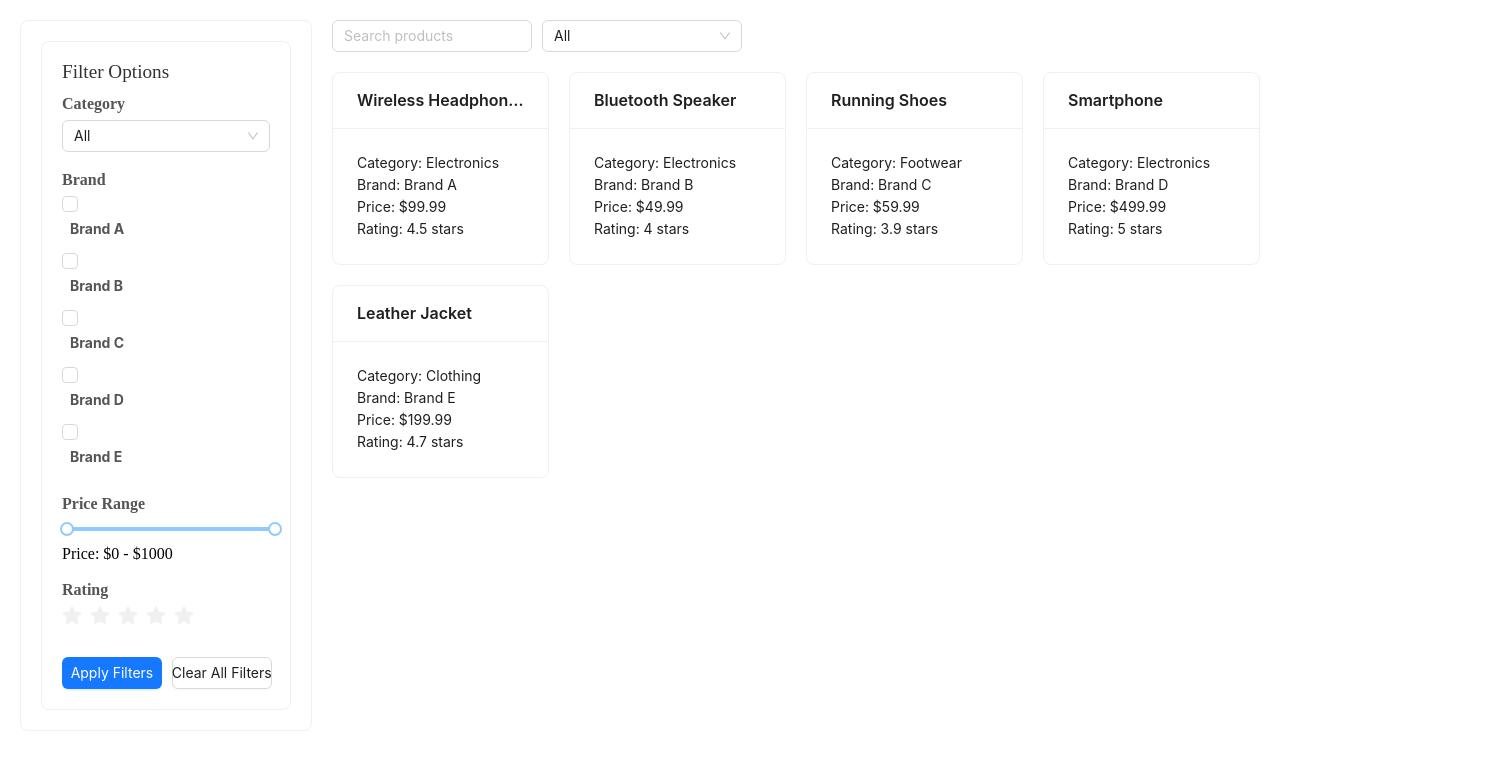
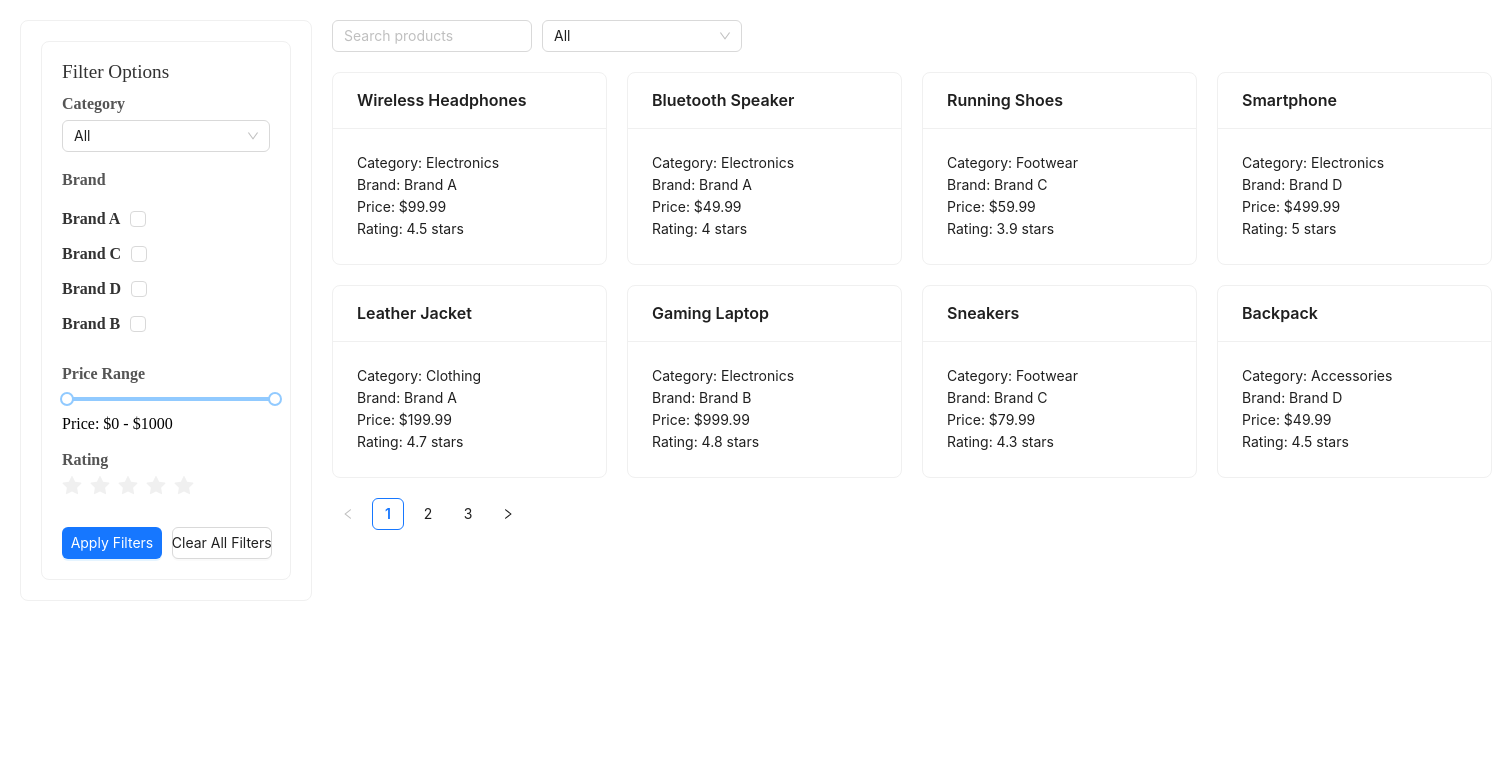
Before and after one commit to EduardManukyan/Build-a-Dynamic-Filtering-System-for-a-Product-Catalog, a React (Create React App) app: page / in a window 1280 px wide. Shown: the top 770 px of the page, 1492 px wide, since content can reach past the window. Built offline with nearby package versions, Linux system fonts and the light colour scheme; data requests are answered from the project's data file.

Commit message:
add constants, create CheckboxWithLabel, FilterControls, ProductCard,ProductGrid components ,add pagination, fix scss

```diff
--- a/db.json
+++ b/db.json
@@ -1,5 +1,6 @@
 {
   "products": [
+
       {
         "id": 1,
         "name": "Wireless Headphones",
@@ -13,7 +14,7 @@
         "id": 2,
         "name": "Bluetooth Speaker",
         "category": "Electronics",
-      "brand": "Brand B",
+        "brand": "Brand A",
         "price": 49.99,
         "rating": 4.0,
         "imageUrl": "https://example.com/images/speaker.jpg"
@@ -40,10 +41,147 @@
         "id": 5,
         "name": "Leather Jacket",
         "category": "Clothing",
-      "brand": "Brand E",
+        "brand": "Brand A",
         "price": 199.99,
         "rating": 4.7,
         "imageUrl": "https://example.com/images/jacket.jpg"
+      },
+      {
+        "id": 6,
+        "name": "Gaming Laptop",
+        "category": "Electronics",
+        "brand": "Brand B",
+        "price": 999.99,
+        "rating": 4.8,
+        "imageUrl": "https://example.com/images/laptop.jpg"
+      },
+      {
+        "id": 7,
+        "name": "Sneakers",
+        "category": "Footwear",
+        "brand": "Brand C",
+        "price": 79.99,
+        "rating": 4.3,
+        "imageUrl": "https://example.com/images/sneakers.jpg"
+      },
+      {
+        "id": 8,
+        "name": "Backpack",
+        "category": "Accessories",
+        "brand": "Brand D",
+        "price": 49.99,
+        "rating": 4.5,
+        "imageUrl": "https://example.com/images/backpack.jpg"
+      },
+      {
+        "id": 9,
+        "name": "Dress Shoes",
+        "category": "Footwear",
+        "brand": "Brand A",
+        "price": 120.00,
+        "rating": 4.4,
+        "imageUrl": "https://example.com/images/dress-shoes.jpg"
+      },
+      {
+        "id": 10,
+        "name": "Scarf",
+        "category": "Accessories",
+        "brand": "Brand B",
+        "price": 19.99,
+        "rating": 4.3,
+        "imageUrl": "https://example.com/images/scarf.jpg"
+      },
+      {
+        "id": 11,
+        "name": "Leather Boots",
+        "category": "Footwear",
+        "brand": "Brand C",
+        "price": 150.00,
+        "rating": 4.6,
+        "imageUrl": "https://example.com/images/leather-boots.jpg"
+      },
+      {
+        "id": 12,
+        "name": "Wireless Earbuds",
+        "category": "Electronics",
+        "brand": "Brand D",
+        "price": 89.99,
+        "rating": 4.6,
+        "imageUrl": "https://example.com/images/earbuds.jpg"
+      },
+      {
+        "id": 13,
+        "name": "Baseball Cap",
+        "category": "Accessories",
+        "brand": "Brand A",
+        "price": 15.99,
+        "rating": 4.2,
+        "imageUrl": "https://example.com/images/cap.jpg"
+      },
+      {
+        "id": 14,
+        "name": "Smartwatch",
+        "category": "Electronics",
+        "brand": "Brand B",
+        "price": 199.99,
+        "rating": 4.7,
+        "imageUrl": "https://example.com/images/smartwatch.jpg"
+      },
+      {
+        "id": 15,
+        "name": "Jeans",
+        "category": "Clothing",
+        "brand": "Brand C",
+        "price": 45.99,
+        "rating": 4.4,
+        "imageUrl": "https://example.com/images/jeans.jpg"
+      },
+      {
+        "id": 16,
+        "name": "Sunglasses",
+        "category": "Accessories",
+        "brand": "Brand D",
+        "price": 75.00,
+        "rating": 4.5,
+        "imageUrl": "https://example.com/images/sunglasses.jpg"
+      },
+      {
+        "id": 17,
+        "name": "T-Shirt",
+        "category": "Clothing",
+        "brand": "Brand A",
+        "price": 25.99,
+        "rating": 4.3,
+        "imageUrl": "https://example.com/images/tshirt.jpg"
+      },
+      {
+        "id": 18,
+        "name": "Jacket",
+        "category": "Clothing",
+        "brand": "Brand B",
+        "price": 89.99,
+        "rating": 4.5,
+        "imageUrl": "https://example.com/images/jacket.jpg"
+      },
+      {
+        "id": 19,
+        "name": "Running Hat",
+        "category": "Accessories",
+        "brand": "Brand C",
+        "price": 22.50,
+        "rating": 4.1,
+        "imageUrl": "https://example.com/images/running-hat.jpg"
+      },
+      {
+        "id": 20,
+        "name": "Tablet",
+        "category": "Electronics",
+        "brand": "Brand D",
+        "price": 299.99,
+        "rating": 4.5,
+        "imageUrl": "https://example.com/images/tablet.jpg"
       }
     ]
+
+
 }
--- /dev/null
+++ b/src/components/check-box-label/index.tsx
@@ -0,0 +1,22 @@
+import React from 'react';
+import { Checkbox } from 'antd';
+import './style.scss';
+
+interface CheckboxWithLabelProps {
+  label: string;
+  checked: boolean;
+  onChange: (e: any) => void;
+}
+
+const CheckboxWithLabel: React.FC<CheckboxWithLabelProps> = ({
+  label,
+  checked,
+  onChange,
+}) => (
+  <div className='checkbox-with-label'>
+    <span className='label'>{label}</span>
+    <Checkbox checked={checked} onChange={onChange} />
+  </div>
+);
+
+export default CheckboxWithLabel;
--- /dev/null
+++ b/src/components/check-box-label/style.scss
@@ -0,0 +1,12 @@
+.checkbox-with-label {
+  display: flex;
+  height: 30px;
+  .ant-checkbox-inner {
+    margin-left: 10px;
+  }
+
+  .label {
+    font-weight: bold;
+    color: #333;
+  }
+}
--- /dev/null
+++ b/src/components/filter-panel/filter-control/index.tsx
@@ -0,0 +1,48 @@
+import { Input, Select } from 'antd';
+import { FC } from 'react';
+
+const { Option } = Select;
+
+interface Filters {
+  category: string;
+  brands: string[];
+  priceRange: [number, number];
+  rating: number;
+}
+
+interface FilterControlsProps {
+  searchQuery: string;
+  setSearchQuery: (query: string) => void;
+  filters: Filters;
+  setFilters: (filters: Filters) => void;
+}
+
+const FilterControls: FC<FilterControlsProps> = ({
+  searchQuery,
+  setSearchQuery,
+  filters,
+  setFilters,
+}) => (
+  <div className='controls'>
+    <Input
+      placeholder='Search products'
+      value={searchQuery}
+      onChange={(e) => setSearchQuery(e.target.value)}
+      className='search-input'
+    />
+    <Select
+      value={filters.category}
+      onChange={(value) => setFilters({ ...filters, category: value })}
+      className='category-select'
+    >
+      <Option value='All'>All</Option>
+      {/* Categories would ideally be fetched from API */}
+      <Option value='Electronics'>Electronics</Option>
+      <Option value='Clothing'>Clothing</Option>
+      <Option value='Footwear'>Footwear</Option>
+      <Option value='Accessories'>Accessories</Option>
+    </Select>
+  </div>
+);
+
+export default FilterControls;
--- a/src/components/filter-panel/index.tsx
+++ b/src/components/filter-panel/index.tsx
@@ -1,5 +1,6 @@
 import React, { useState } from 'react';
-import { Select, Checkbox, Slider, Rate, Button } from 'antd';
+import { Select, Slider, Rate, Button } from 'antd';
+import CheckboxWithLabel from '../check-box-label';
 import './style.scss';
 
 const { Option } = Select;
@@ -77,11 +78,12 @@ const FilterPanel: React.FC<FilterPanelProps> = ({
       </div>
 
       <div className='filter-group'>
-        <label>Brand</label>
+        <label className='title-checkbox'>Brand</label>
         <div className='checkbox-group'>
           {brands.map((brand) => (
-            <Checkbox
+            <CheckboxWithLabel
               key={brand}
+              label={brand}
               checked={selectedBrands.includes(brand)}
               onChange={(e) => {
                 setSelectedBrands((prev) =>
@@ -90,9 +92,7 @@ const FilterPanel: React.FC<FilterPanelProps> = ({
                     : prev.filter((b) => b !== brand),
                 );
               }}
-            >
-              {brand}
-            </Checkbox>
+            />
           ))}
         </div>
       </div>
--- /dev/null
+++ b/src/components/filter-panel/prodact-card/index.tsx
@@ -0,0 +1,31 @@
+import { Card } from 'antd';
+import { FC } from 'react';
+
+interface Product {
+  id: number;
+  name: string;
+  category: string;
+  brand: string;
+  price: number;
+  rating: number;
+  imageUrl: string;
+}
+
+interface ProductCardProps {
+  product: Product;
+}
+
+const ProductCard: FC<ProductCardProps> = ({ product }) => (
+  <Card
+    className='product-card'
+    style={{ width: '275px' }}
+    title={product.name}
+  >
+    <p>Category: {product.category}</p>
+    <p>Brand: {product.brand}</p>
+    <p>Price: ${product.price.toFixed(2)}</p>
+    <p>Rating: {product.rating} stars</p>
+  </Card>
+);
+
+export default ProductCard;
--- /dev/null
+++ b/src/components/filter-panel/product-grid/index.tsx
@@ -0,0 +1,31 @@
+import { FC } from 'react';
+import ProductCard from '../prodact-card';
+
+interface Product {
+  id: number;
+  name: string;
+  category: string;
+  brand: string;
+  price: number;
+  rating: number;
+  imageUrl: string;
+}
+
+interface ProductGridProps {
+  products: Product[];
+}
+
+const ProductGrid: FC<ProductGridProps> = ({ products }) =>
+  products.length === 0 ? (
+    <div className='no-products-message'>
+      No products found matching your criteria.
+    </div>
+  ) : (
+    <div className='product-grid'>
+      {products.map((product) => (
+        <ProductCard key={product.id} product={product} />
+      ))}
+    </div>
+  );
+
+export default ProductGrid;
--- a/src/components/filter-panel/style.scss
+++ b/src/components/filter-panel/style.scss
@@ -20,7 +20,9 @@
       margin-bottom: 8px;
       color: #555;
     }
-
+.title-checkbox{
+  padding-bottom: 15px;
+}
     .checkbox-group {
       display: flex;
       flex-direction: column;
--- a/src/components/product-list/index.tsx
+++ b/src/components/product-list/index.tsx
@@ -1,13 +1,14 @@
 import { useState, useEffect, FC } from 'react';
-import { Input, Select, Card, Button, Spin } from 'antd';
+import { Button, Spin, Pagination } from 'antd';
 import LoadingSpinner from '../loading';
 import ErrorMessage from '../error-message';
-import './style.scss';
 import { useGetProductsQuery } from '../../store/products';
 import FilterPanel from '../filter-panel';
 import { useDebounce } from '../../hooks/redux';
-
-const { Option } = Select;
+import FilterControls from '../filter-panel/filter-control';
+import ProductGrid from '../filter-panel/product-grid';
+import { ITEM_PER_PAGE } from '../../constants';
+import './style.scss';
 
 interface Product {
   id: number;
@@ -36,9 +37,9 @@ const ProductList: FC = () => {
     rating: 0,
   });
   const [isFilterVisible, setIsFilterVisible] = useState<boolean>(false);
-  const [loading, setLoading] = useState<boolean>(false); // Loading state for filter application
+  const [loading, setLoading] = useState<boolean>(false);
+  const [currentPage, setCurrentPage] = useState<number>(1);
 
-  // Fetch all products from the API
   const {
     data: allProducts = [],
     error,
@@ -50,10 +51,8 @@ const ProductList: FC = () => {
   const [filteredProducts, setFilteredProducts] =
     useState<Product[]>(allProducts);
 
-  // Apply filters and search criteria to the full product list
   useEffect(() => {
-    setLoading(true); // Start loading spinner before applying filters
-
+    setLoading(true);
     const timeoutId = setTimeout(() => {
       const filtered = allProducts.filter((product) => {
         const matchesCategory =
@@ -78,19 +77,29 @@ const ProductList: FC = () => {
       });
 
       setFilteredProducts(filtered);
-      setLoading(false); // Stop loading spinner after 1 second
-    }, 1000); // Delay spinner for 1 second
+      setLoading(false);
+      setCurrentPage(1); // Reset to the first page after filtering
+    }, 1000);
 
-    return () => clearTimeout(timeoutId); // Cleanup timeout on unmount
+    return () => clearTimeout(timeoutId);
   }, [filters, debouncedSearchQuery, allProducts]);
 
-  // Handle applying filters
   const handleApplyFilters = (newFilters: Filters) => {
     setFilters(newFilters);
-    setIsFilterVisible(false); // Hide the filter panel on mobile after applying filters
+    setIsFilterVisible(false);
+    setCurrentPage(1); // Reset to the first page when filters are applied
   };
 
-  // Ensure the loading and error states are handled first
+  const handlePageChange = (page: number) => {
+    setCurrentPage(page);
+  };
+
+  const startIndex = (currentPage - 1) * ITEM_PER_PAGE;
+  const paginatedProducts = filteredProducts.slice(
+    startIndex,
+    startIndex + ITEM_PER_PAGE,
+  );
+
   if (isLoading) return <LoadingSpinner />;
   if (error) {
     return (
@@ -103,7 +112,6 @@ const ProductList: FC = () => {
 
   return (
     <div className='product-list-container'>
-      {/* Button to toggle filter panel visibility on mobile */}
       <Button
         className='toggle-filter-btn'
         onClick={() => setIsFilterVisible(!isFilterVisible)}
@@ -125,53 +133,25 @@ const ProductList: FC = () => {
         </div>
 
         <div className='product-content'>
-          <div className='controls'>
-            <Input
-              placeholder='Search products'
-              value={searchQuery}
-              onChange={(e) => setSearchQuery(e.target.value)}
-              className='search-input'
-            />
-            <Select
-              value={filters.category}
-              onChange={(value) => setFilters({ ...filters, category: value })}
-              className='category-select'
-            >
-              {/* Generate dropdown options from allProducts to ensure all categories are available */}
-              <Option value='All'>All</Option>
-              {Array.from(
-                new Set(allProducts.map((product) => product.category)),
-              ).map((cat) => (
-                <Option key={cat} value={cat}>
-                  {cat}
-                </Option>
-              ))}
-            </Select>
-          </div>
+          <FilterControls
+            searchQuery={searchQuery}
+            setSearchQuery={setSearchQuery}
+            filters={filters}
+            setFilters={setFilters}
+          />
 
-          {/* Wrap the product grid with the Spin component to show a loading spinner during filter application */}
           <Spin spinning={loading} tip='Applying filters...'>
-            {filteredProducts.length === 0 ? (
-              <div className='no-products-message'>
-                No products found matching your criteria.
-              </div>
-            ) : (
-              <div className='product-grid'>
-                {filteredProducts.map((product) => (
-                  <Card
-                    key={product.id}
-                    className='product-card'
-                    title={product.name}
-                  >
-                    <p>Category: {product.category}</p>
-                    <p>Brand: {product.brand}</p>
-                    <p>Price: ${product.price.toFixed(2)}</p>
-                    <p>Rating: {product.rating} stars</p>
-                  </Card>
-                ))}
-              </div>
-            )}
+            <ProductGrid products={paginatedProducts} />
           </Spin>
+
+          {/* Pagination Controls */}
+          <Pagination
+            current={currentPage}
+            pageSize={ITEM_PER_PAGE}
+            total={filteredProducts.length}
+            onChange={handlePageChange}
+            style={{ marginTop: '20px', textAlign: 'center' }}
+          />
         </div>
       </div>
     </div>
--- a/src/components/product-list/style.scss
+++ b/src/components/product-list/style.scss
@@ -40,7 +40,7 @@
 
     .product-grid {
       display: grid;
-      grid-template-columns: repeat(auto-fill, minmax(200px, 1fr));
+      grid-template-columns: repeat(4, 1fr); // 4 equal columns
       gap: 20px;
     }
   }
--- /dev/null
+++ b/src/constants/index.ts
@@ -0,0 +1 @@
+export const ITEM_PER_PAGE = 8;
```
Also changed, not shown: 1 other file (tests, documents, lock files or other folders). Lines whose indentation alone changed are shown as unchanged.
